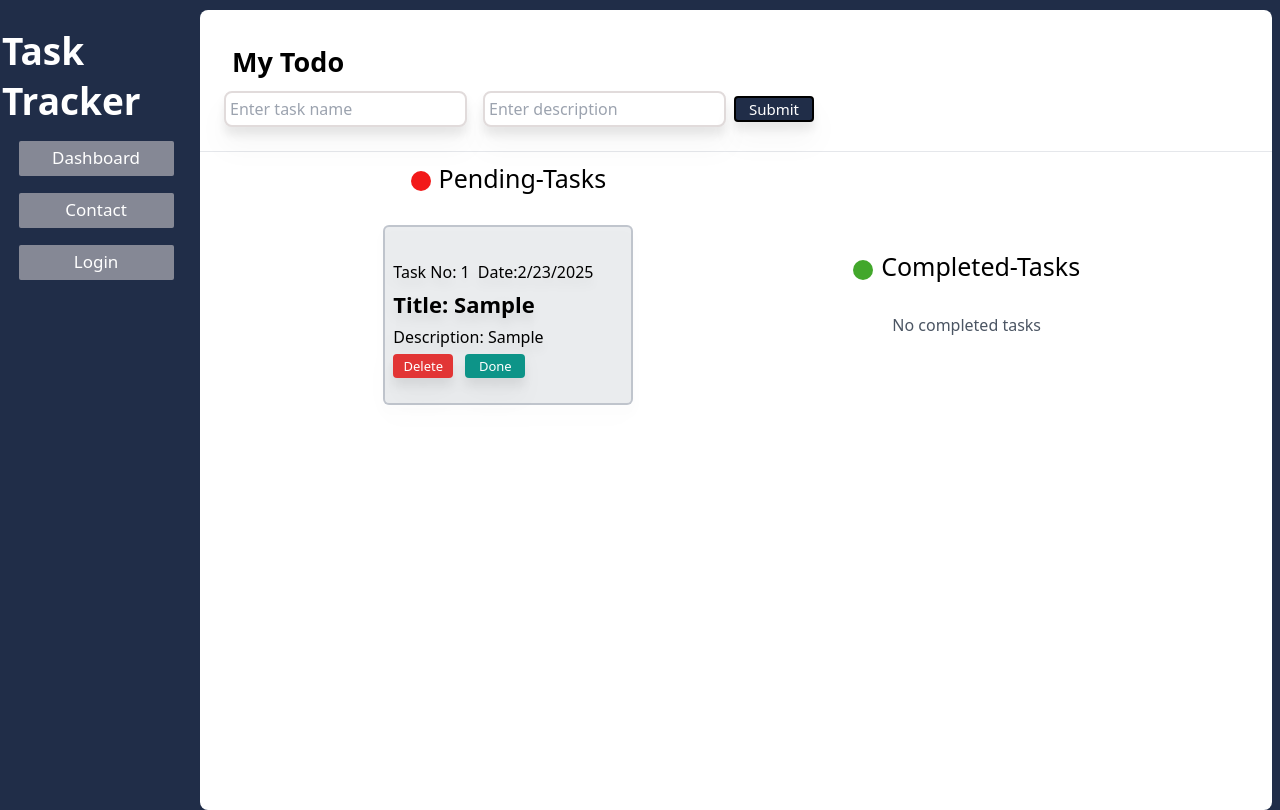
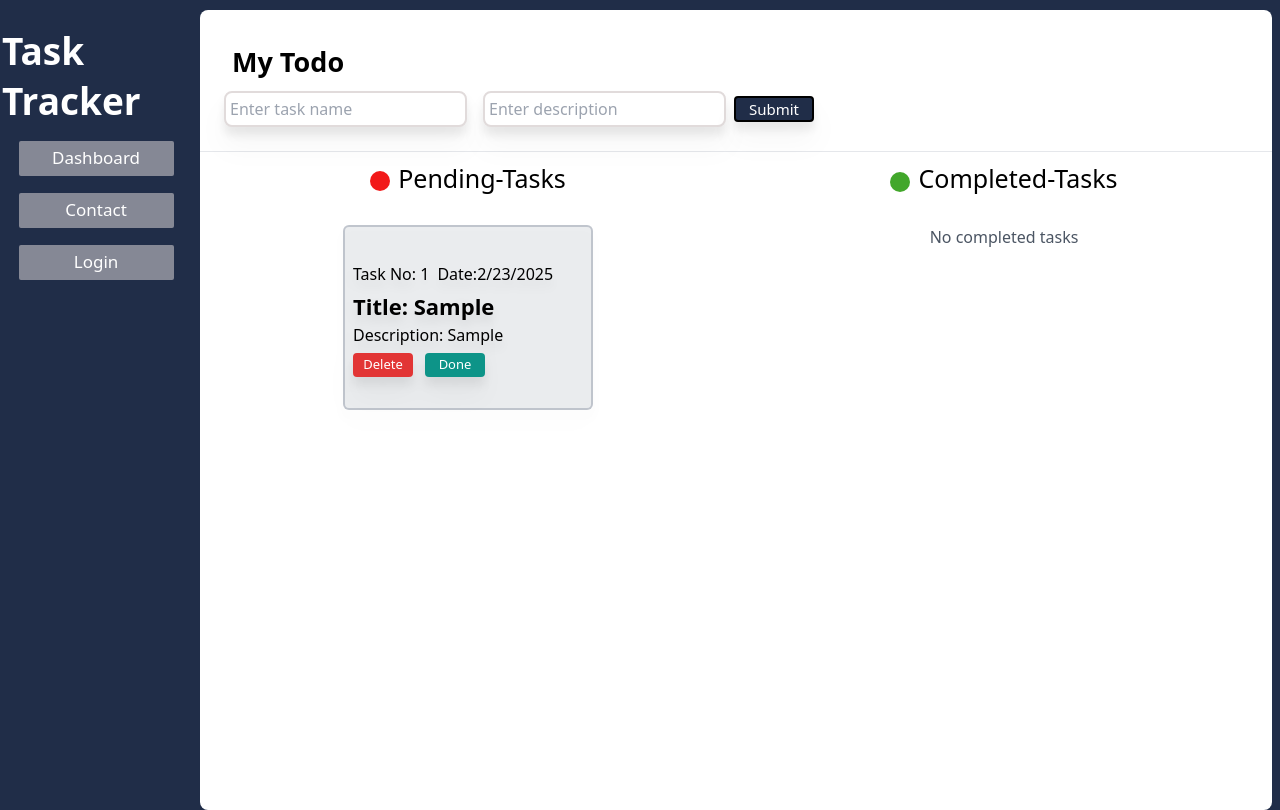
Before and after one commit to sudarshansangle56/Task-Tracker, a Next.js app: page / in a window 1280 px wide. Both pictures are taken after typing "Sample", "Sample" into the empty fields and a click on the button "Submit". Built offline with nearby package versions, Linux system fonts and the light colour scheme.

Commit message:
changes in basic frontend

```diff
--- a/app/components/Front.js
+++ b/app/components/Front.js
@@ -71,7 +71,7 @@ function Front() {
       </form>
       <hr />
       <div className="sm:flex sm:justify-evenly sm:flex-row">
-        <div className=" rounded-lg  min-h-[200px] min-w-[300px]  flex flex-col items-center justify-center">
+        <div className=" rounded-lg  min-h-[200px] min-w-[50%] flex flex-col items-center justify-center">
           <div className="pt-2 flex gap-2 flex-row text-[25px]">
             <div className="bg-[#f21919] mt-[11px] rounded-xl h-5 w-5"></div>
             <h3>Pending-Tasks</h3>
@@ -83,15 +83,15 @@ function Front() {
                   {mainTask.map((task) => (
                     <div
                       key={task.id}
-                      className="bg-[#202d4816] border-[2px] border-[#737b8e5b] drop-shadow-xl flex justify-center flex-col pl-2 pt-2 rounded-md min-h-[180px] w-[250px]"
+                      className="bg-[#202d4816] border-[2px] border-[#737b8e5b] drop-shadow-xl flex justify-center flex-col pl-2 pt-2 rounded-md min-h-[185px] w-[250px]"
                     >
                       <div className="flex gap-2">
                       <h3>Task No: {task.id}</h3>
                       <h3> Date:{new Date().toLocaleDateString()}</h3>
                       </div>
                       <span className="font-semibold mt-1 text-[22px]">Title: {task.title}</span>
-                      <span className="mt-1">Description: {task.desc}</span>
-                      <div className="sm:gap-3 mt-1">
+                      <span className="">Description: {task.desc}</span>
+                      <div className="sm:gap-3 mt-1 mb-1">
                         <button
                           className="bg-[#e23535] h-6 text-[13px] border-2 w-[60px] text-white border-[#e23535] rounded"
                           onClick={() => deleteHandler(task.id)}
@@ -116,24 +116,24 @@ function Front() {
             </div>
           </div>
         </div>
-        <div className="flex flex-col items-center justify-center p-4 min-w-[300px] rounded-lg min-h-[220px]">
+        <div className="flex flex-col items-center  justify-center sm:justify-normal pl-3 pt-2 pr-3 min-w-[50%] rounded-lg min-h-[220px]">
           <div className="flex gap-2 mb-7 w-full items-center justify-center flex-row text-[25px]">
             <div className="bg-[#42a72b]  mt-[8px] rounded-xl h-5 w-5"></div>
             <h3>Completed-Tasks</h3>
           </div>
           {doneTask.length > 0 ? (
-            <div className="grid gap-4">
+            <div className="flex w-full flex-wrap  items-center  justify-center mb-5 gap-7">
               {doneTask.map((task) => (
                 <div
                   key={task.id}
-                  className="bg-[#202d4816] border-[2px] border-[#737b8e5b] drop-shadow-xl flex flex-col pl-2 justify-center rounded-md min-h-[180px] w-[250px]"
+                  className="bg-[#202d4816] border-[2px] border-[#737b8e5b] drop-shadow-xl flex  flex-col pl-2 justify-center rounded-md min-h-[185px] w-[250px]"
                 >
                       <div className="flex gap-2">
                       <h3>Task No: {task.id}</h3>
                       <h3> Date:{new Date().toLocaleDateString()}</h3>
                       </div>
                   <span className="font-semibold text-[22px] mt-1">Title: {task.title}</span>
-                  <span className="mt-1">Description: {task.desc}</span>
+                  <span className="">Description: {task.desc}</span>
                   <button
                     className="bg-[#e23535] mt-1 h-6 text-[13px] border-2 w-[60px] text-white border-[#e23535] rounded"
                     onClick={() => deleteHandlerC(task.id)}
```
